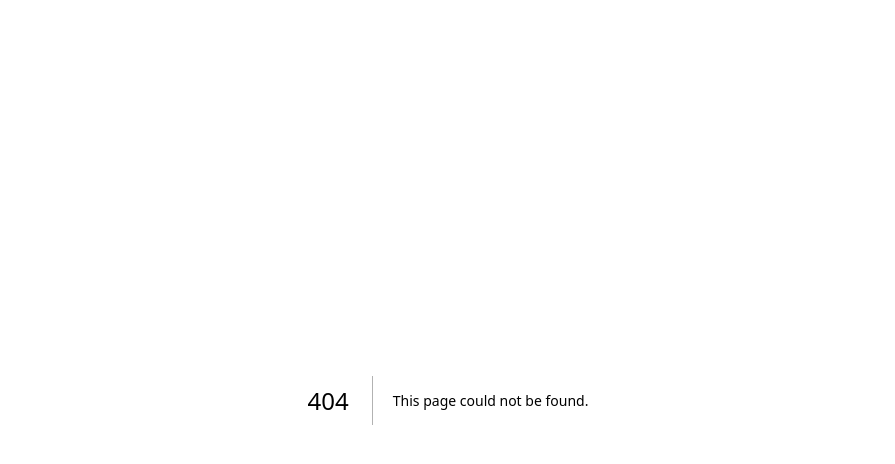
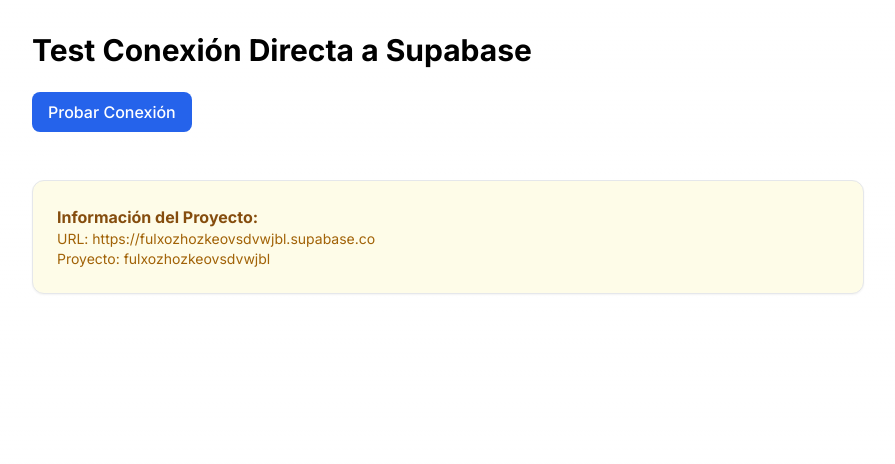
Before and after one commit to hulk84/HealthAI-Saas, a Next.js app: page /test-direct-connection in a window 1280 px wide. Before the commit this address had no page. Shown: the top 464 px of the page, without its empty margins (192-1087 px from the left). Built offline with nearby package versions, Linux system fonts and the light colour scheme.

Commit message:
Add direct connection test to diagnose Supabase issue
- Create test page that directly calls Supabase REST API
- Add API endpoint that uses service role key
- This will show if Supabase is reachable and working

```diff
--- /dev/null
+++ b/src/app/api/test-create-user/route.ts
@@ -0,0 +1,62 @@
+import { createClient } from '@supabase/supabase-js'
+import { NextResponse } from 'next/server'
+
+export async function POST(request: Request) {
+  try {
+    const { email, password, full_name } = await request.json()
+
+    // Crear cliente con SERVICE ROLE KEY para tener permisos completos
+    const supabase = createClient(
+      'https://fulxozhozkeovsdvwjbl.supabase.co',
+      'eyJhbGciOiJIUzI1NiIsInR5cCI6IkpXVCJ9.eyJpc3MiOiJzdXBhYmFzZSIsInJlZiI6ImZ1bHhvemhvemtlb3ZzZHZ3amJsIiwicm9sZSI6InNlcnZpY2Vfcm9sZSIsImlhdCI6MTc1MjA5MzgyNCwiZXhwIjoyMDY3NjY5ODI0fQ.zILH5KhcglEp6xB6IKrOoUw_oFnrVC6ouSb0uXljhS8',
+      {
+        auth: {
+          autoRefreshToken: false,
+          persistSession: false
+        }
+      }
+    )
+
+    // Intentar crear el usuario
+    const { data: authData, error: authError } = await supabase.auth.admin.createUser({
+      email,
+      password,
+      email_confirm: true,
+      user_metadata: {
+        full_name
+      }
+    })
+
+    if (authError) {
+      return NextResponse.json({
+        success: false,
+        error: authError.message,
+        code: authError.code
+      }, { status: 400 })
+    }
+
+    // Verificar si el profile se creó
+    const { data: profile, error: profileError } = await supabase
+      .from('profiles')
+      .select('*')
+      .eq('user_id', authData.user.id)
+      .single()
+
+    return NextResponse.json({
+      success: true,
+      user: {
+        id: authData.user.id,
+        email: authData.user.email,
+        created_at: authData.user.created_at
+      },
+      profile: profile || 'No profile found',
+      profileError: profileError?.message
+    })
+
+  } catch (error: any) {
+    return NextResponse.json({
+      success: false,
+      error: error.message
+    }, { status: 500 })
+  }
+}
--- /dev/null
+++ b/src/app/test-direct-connection/page.tsx
@@ -0,0 +1,104 @@
+'use client'
+
+import { useState } from 'react'
+
+export default function TestDirectConnection() {
+  const [result, setResult] = useState<any>(null)
+  const [loading, setLoading] = useState(false)
+
+  const testConnection = async () => {
+    setLoading(true)
+    const results: any = {
+      timestamp: new Date().toISOString(),
+      tests: []
+    }
+
+    // Test 1: Direct REST API call
+    try {
+      const response = await fetch('https://fulxozhozkeovsdvwjbl.supabase.co/rest/v1/profiles', {
+        headers: {
+          'apikey': 'eyJhbGciOiJIUzI1NiIsInR5cCI6IkpXVCJ9.eyJpc3MiOiJzdXBhYmFzZSIsInJlZiI6ImZ1bHhvemhvemtlb3ZzZHZ3amJsIiwicm9sZSI6ImFub24iLCJpYXQiOjE3NTIwOTM4MjQsImV4cCI6MjA2NzY2OTgyNH0.UWsV9DGCE-_pYRO_N2sdohmP5aAdFFl_BFdCnU_jvZE',
+          'Authorization': 'Bearer eyJhbGciOiJIUzI1NiIsInR5cCI6IkpXVCJ9.eyJpc3MiOiJzdXBhYmFzZSIsInJlZiI6ImZ1bHhvemhvemtlb3ZzZHZ3amJsIiwicm9sZSI6ImFub24iLCJpYXQiOjE3NTIwOTM4MjQsImV4cCI6MjA2NzY2OTgyNH0.UWsV9DGCE-_pYRO_N2sdohmP5aAdFFl_BFdCnU_jvZE'
+        }
+      })
+
+      const data = await response.json()
+      results.tests.push({
+        name: 'Direct REST API - Profiles',
+        status: response.status,
+        ok: response.ok,
+        data: data
+      })
+    } catch (error: any) {
+      results.tests.push({
+        name: 'Direct REST API - Profiles',
+        error: error.message
+      })
+    }
+
+    // Test 2: Try to create a test user with service role key
+    try {
+      const response = await fetch('/api/test-create-user', {
+        method: 'POST',
+        headers: {
+          'Content-Type': 'application/json'
+        },
+        body: JSON.stringify({
+          email: `test${Date.now()}@example.com`,
+          password: 'test123456',
+          full_name: 'Test User Direct'
+        })
+      })
+
+      const data = await response.json()
+      results.tests.push({
+        name: 'Create User via API',
+        status: response.status,
+        data: data
+      })
+    } catch (error: any) {
+      results.tests.push({
+        name: 'Create User via API',
+        error: error.message
+      })
+    }
+
+    setResult(results)
+    setLoading(false)
+  }
+
+  return (
+    <div className="p-8 max-w-4xl mx-auto">
+      <h1 className="text-3xl font-bold mb-6">Test Conexión Directa a Supabase</h1>
+
+      <button
+        onClick={testConnection}
+        disabled={loading}
+        className="btn-primary mb-6"
+      >
+        {loading ? 'Probando...' : 'Probar Conexión'}
+      </button>
+
+      {result && (
+        <div className="space-y-4">
+          {result.tests.map((test: any, index: number) => (
+            <div key={index} className="card">
+              <h3 className="font-bold mb-2">{test.name}</h3>
+              <pre className="bg-gray-100 p-4 rounded overflow-auto text-sm">
+                {JSON.stringify(test, null, 2)}
+              </pre>
+            </div>
+          ))}
+        </div>
+      )}
+
+      <div className="mt-6 card bg-yellow-50">
+        <h3 className="font-bold text-yellow-800">Información del Proyecto:</h3>
+        <ul className="text-sm text-yellow-700">
+          <li>URL: https://fulxozhozkeovsdvwjbl.supabase.co</li>
+          <li>Proyecto: fulxozhozkeovsdvwjbl</li>
+        </ul>
+      </div>
+    </div>
+  )
+}
```
